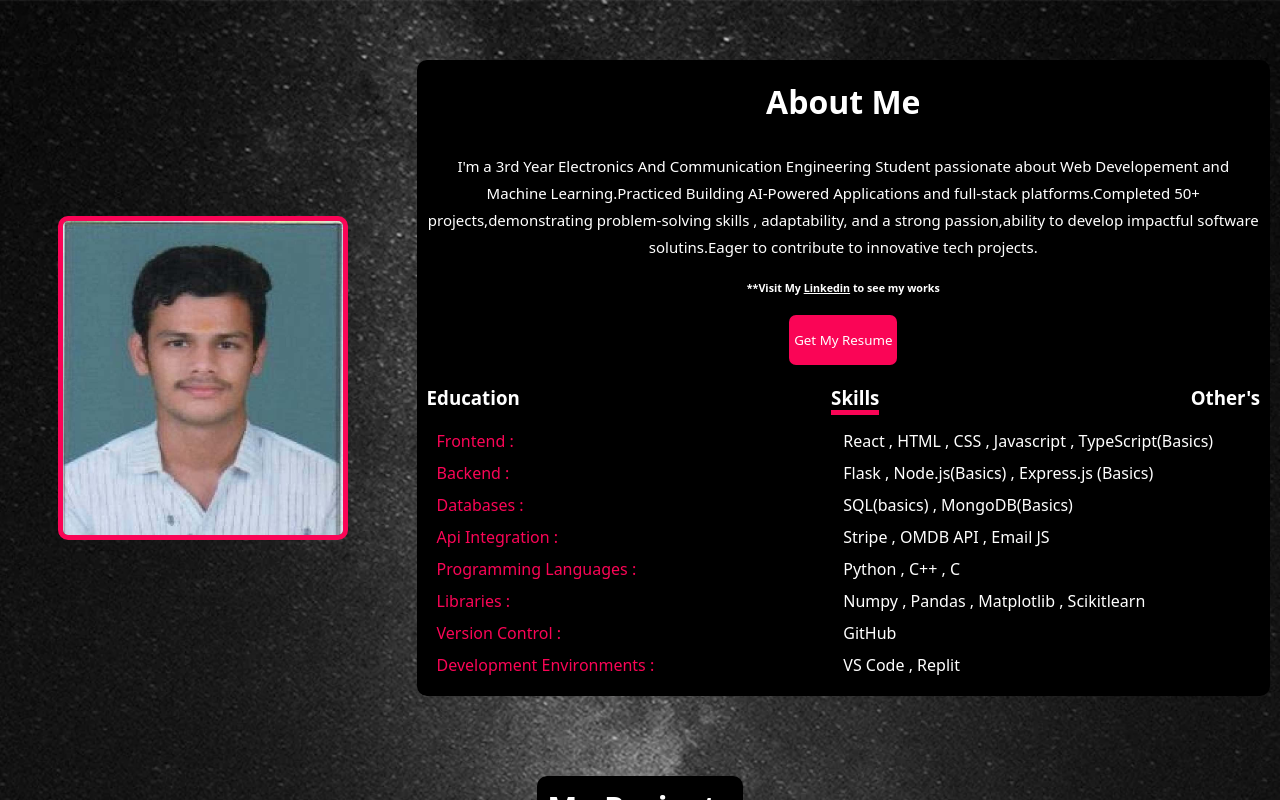
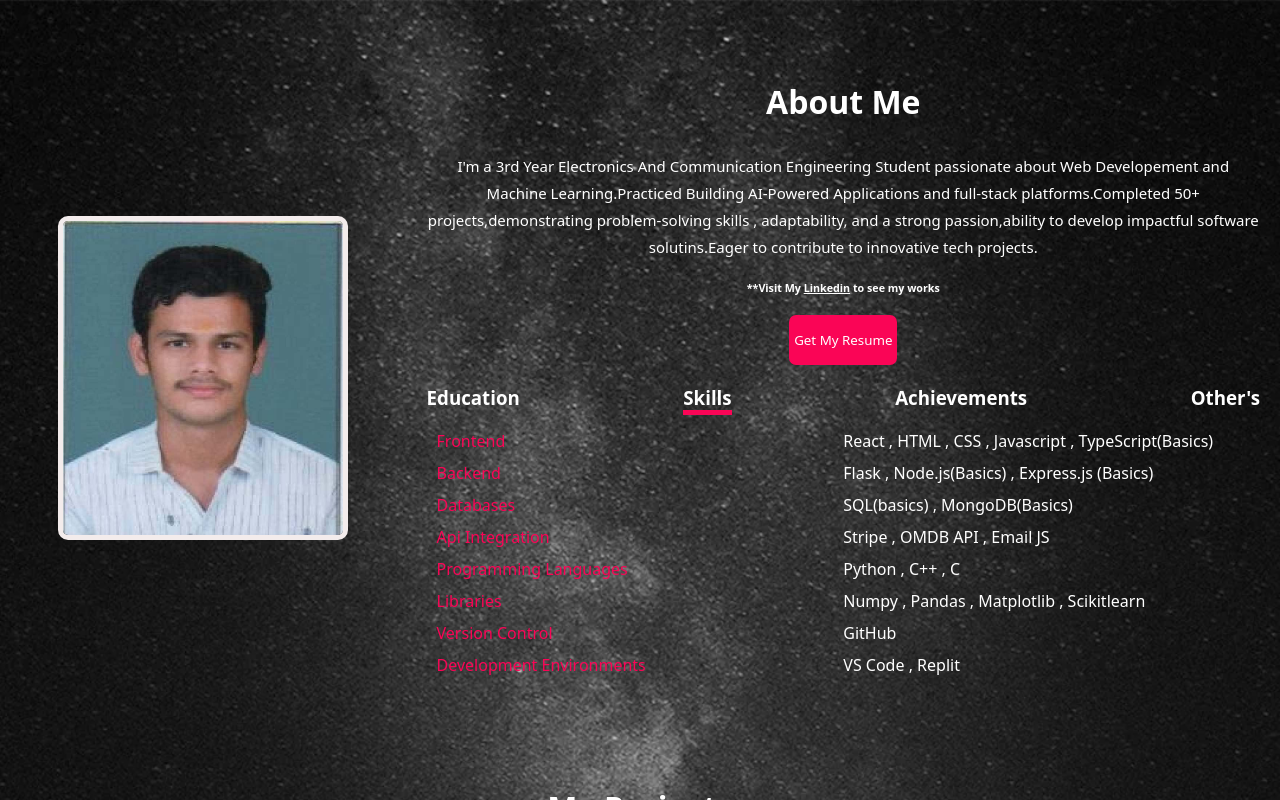
Before and after one commit to VJ13SS/Portfolio, a React (Vite) app in the folder frontend/: page / in a window 1280 px wide. Both pictures are taken after a click on the element "Skills". Shown: the part 810-1610 px from the top of the page. Built offline with nearby package versions, Linux system fonts and the light colour scheme.

Commit message:
updated the design

```diff
--- a/frontend/src/components/about/about.css
+++ b/frontend/src/components/about/about.css
@@ -10,7 +10,6 @@
 }
 
 .about h1 {
-  background-color: black;
   padding: 10px;
   border-radius: 10px;
 }
@@ -21,7 +20,7 @@
   justify-content: center;
   align-items: center;
   gap: 20px;
-  background-color: black;
+  background-color: transparent;
   padding: 10px;
   border-radius: 10px;
 }
@@ -39,7 +38,7 @@
 
 .about-description button:hover{
   border: 3px solid rgb(250, 5, 86);
-  background-color: black;
+  background-color: transparent;
 }
 
 .about-description a{
@@ -55,7 +54,7 @@
 .about .logo img {
   width: 75%;
   border-radius: 10px;
-  border: 5px solid rgb(250, 5, 86);
+  border: 5px solid rgb(243, 236, 236);
 }
 
 .about .profile-summary {
--- a/frontend/src/components/about/about.jsx
+++ b/frontend/src/components/about/about.jsx
@@ -1,16 +1,16 @@
 import { useState } from "react";
 import "./about.css";
+import { education, skills, achievements, others } from "./aboutInfo";
 
 export default function About() {
   const [category, setCategory] = useState("Education");
   return (
     <div className="about" id="about">
-
       <div className="logo">
         <img src="./profile.jpg" alt="" />
       </div>
       <div className="about-description">
-      <h1>About Me</h1>
+        <h1>About Me</h1>
         <p className="profile-summary">
           I'm a 3rd Year Electronics And Communication Engineering Student
           passionate about Web Developement and Machine Learning.Practiced
@@ -19,9 +19,15 @@ export default function About() {
           a strong passion,ability to develop impactful software solutins.Eager
           to contribute to innovative tech projects.
         </p>
-        <h6>**Visit My <a href="https://www.linkedin.com/in/viswajith-s-connect">Linkedin</a> to see my works</h6>
+        <h6>
+          **Visit My{" "}
+          <a href="https://www.linkedin.com/in/viswajith-s-connect">Linkedin</a>{" "}
+          to see my works
+        </h6>
 
-        <a href="/Viswajith_S.pdf" download><button>Get My Resume</button></a>
+        <a href="/Viswajith_S.pdf" download>
+          <button>Get My Resume</button>
+        </a>
         <div className="other-details">
           <div className="header">
             <h3
@@ -39,6 +45,13 @@ export default function About() {
               Skills
             </h3>
             <h3
+              onClick={() => setCategory("Achievements")}
+              style={{}}
+              className={category == "Achievements" ? "header-active" : ""}
+            >
+              Achievements
+            </h3>
+            <h3
               onClick={() => setCategory("Other's")}
               style={{}}
               className={category == "Other's" ? "header-active" : ""}
@@ -49,76 +62,50 @@ export default function About() {
           <div className="information">
             {category == "Education" ? (
               <div className="info">
-                <p>
-                  <span>Engineering</span>BTech ECE (3rd Year , currently
-                  pursuing from NSSCE)
-                </p>
-
-                <p>
-                  <span>Higher Secondary</span>BSS Gurukulam Higher Secondary
-                  School, Alathur
-                </p>
-
-                <p>
-                  <span>High School</span>BSS Gurukulam Higher Secondary School,
-                  Alathur
-                </p>
+                {education.map((item, index) => {
+                  return (
+                    <p key={index}>
+                      <span>{item.type}</span>
+                      {item.institute}
+                    </p>
+                  );
+                })}
               </div>
             ) : category == "Skills" ? (
               <div className="info">
-                <p>
-                  <span>Frontend : </span>React , HTML , CSS , Javascript ,
-                  TypeScript(Basics)
-                </p>
-
-                <p>
-                  <span>Backend : </span>Flask , Node.js(Basics) , Express.js
-                  (Basics)
-                </p>
-
-                <p>
-                  <span>Databases :</span>SQL(basics) , MongoDB(Basics)
-                </p>
-
-                <p>
-                  <span>Api Integration : </span>Stripe , OMDB API , Email JS
-                </p>
-
-                <p>
-                  <span>Programming Languages : </span>Python , C++ , C
-                </p>
-
-                <p>
-                  <span>Libraries : </span>Numpy , Pandas , Matplotlib ,
-                  Scikitlearn
-                </p>
-
-                <p>
-                  <span>Version Control :</span> GitHub
-                </p>
-                <p>
-                  <span>Development Environments : </span>VS Code , Replit
-                </p>
+                {skills.map((item, index) => {
+                  return (
+                    <p key={index}>
+                      <span>{item.type}</span>
+                      {item.entities}
+                    </p>
+                  );
+                })}
+              </div>
+            ) : category === "Achievements" ? (
+              <div className="info">
+                {achievements.map((item, index) => {
+                  return (
+                    <p key={index}>
+                      <span>{item.type}</span>
+                      {item.description}
+                    </p>
+                  );
+                })}
               </div>
             ) : (
               <div className="info">
+                {others.map((item, index) => {
+                  return (
+                    <p key={index}>
+                      <span>{item.type}</span>
+                      {item.identifier}
+                    </p>
+                  );
+                })}
                 <p>
-                  <span>Location</span>Althur , Palakkad , Kerala
-                </p>
-
-                <p>
-                  <span>Code Name</span>VJ13SS
-                </p>
-
-                <p>
-                  <span>Domain</span>Web Development
-                </p>
-
-                <p>
-                  <span>Sub Domain</span>Machine Learning
-                </p>
-                <p>
-                  <span>LeetCode</span> <a href="https://leetcode.com/u/Viswajith_s/">LeetCode</a>
+                  <span>LeetCode</span>{" "}
+                  <a href="https://leetcode.com/u/Viswajith_s/">LeetCode</a>
                 </p>
 
                 <p>
@@ -126,7 +113,12 @@ export default function About() {
                   <span>GitHub</span>
                   <a href="https://github.com/VJ13SS">Github</a>
                 </p>
-                <p><span>LinkedIn</span> <a href= "https://www.linkedin.com/in/viswajith-s-connect">LinkedIn</a></p>
+                <p>
+                  <span>LinkedIn</span>{" "}
+                  <a href="https://www.linkedin.com/in/viswajith-s-connect">
+                    LinkedIn
+                  </a>
+                </p>
               </div>
             )}
           </div>
--- /dev/null
+++ b/frontend/src/components/about/aboutInfo.js
@@ -0,0 +1,30 @@
+export const education = [
+    {'type':"Engineering",'institute':'BTech ECE (3rd Year , currently pursuing from NSSCE)'},
+    {'type':"Higher Secondary",'institute':'BSS Gurukulam Higher Secondary School, Alathur'},
+    {'type':"High School",'institute':'BSS Gurukulam Higher Secondary School, Alathur'}
+]
+
+export const skills = [
+    {'type':'Frontend','entities':'React , HTML , CSS , Javascript , TypeScript(Basics)'},
+    {'type':'Backend','entities':'Flask , Node.js(Basics) , Express.js (Basics)'},
+    {'type':'Databases','entities':'SQL(basics) , MongoDB(Basics)'},
+    {'type':'Api Integration','entities':'Stripe , OMDB API , Email JS'},
+    {'type':'Programming Languages','entities':'Python , C++ , C'},
+    {'type':'Libraries','entities':'Numpy , Pandas , Matplotlib , Scikitlearn'},
+    {'type':'Version Control','entities':'GitHub'},
+    {'type':'Development Environments','entities':'VS Code , Replit'},
+]
+
+export const achievements = [
+    {'type':'Hackathon','description':'Secured 3rd positon at HackFiesta conducted at NSSCE'},
+    {'type':'Leetcode','description':'Solved 215+ leetcode problems'},
+    {'type':'Projects','description':'Completed 50+ projects'},
+]
+
+export const others = [
+    {'type':'Email','identifier':'viswajith5749@gmail.com'},
+    {'type':'Location','identifier':'Althur , Palakkad , Kerala'},
+    {'type':'Code Name','identifier':'VJ13SS'},
+    {'type':'Domain','identifier':'Web Development'},
+    {'type':'Sub Domain','identifier':'Machine Learning'},
+]
--- a/frontend/src/components/contact/contact.css
+++ b/frontend/src/components/contact/contact.css
@@ -11,7 +11,7 @@
 }
 
 .contact span{
-    background-color: black;
+    border: 1px solid white;
     padding: 10px;
     border-radius: 10px;
 }
@@ -19,8 +19,8 @@
 .links{
     display: flex;
     gap: 10px;
-    background-color: black;
     padding: 10px;
     cursor: pointer;
     border-radius: 10px;
+    border: 1px solid white;
 }
--- a/frontend/src/components/navbar/navbar.css
+++ b/frontend/src/components/navbar/navbar.css
@@ -4,7 +4,7 @@ nav{
     justify-content: space-between;
     padding-inline: 15px;
     align-items: center;
-    background-color: black;
+    background-color: transparent;
     width: 100%;
     min-height: 60px;
 }
--- a/frontend/src/components/profile/profile.css
+++ b/frontend/src/components/profile/profile.css
@@ -15,9 +15,11 @@
     flex-direction: column;
     gap: 5px;
     padding: 10px;
-    background-color: black;
     border-radius: 10px;
+    width: 100%;
+
 }
+
 
 h1 span{
     color: rgb(250, 5, 86);
--- a/frontend/src/components/projects/projects.css
+++ b/frontend/src/components/projects/projects.css
@@ -12,7 +12,6 @@
 }
 
 .projects h1{
-    background-color: black;
     padding: 10px;
     border-radius: 10px;
 }
@@ -79,7 +78,7 @@
 .projects span{
     font-size: 10px;
     border-radius: 10px;
-    background-color: black;
+    background-color: rgba(0,0,0,0.2);
     padding: 10px;
 }
 
--- a/frontend/src/components/services/services.css
+++ b/frontend/src/components/services/services.css
@@ -7,7 +7,6 @@
 }
 
 .services h1{
-    background-color: black;
     padding: 10px;
     color: white;
     border-radius: 10px;
@@ -20,7 +19,7 @@
 }
 
 .my-services .service{
-    background-color: black;
+
     width: 350px;
     height: 300px;
     display: flex;
@@ -31,10 +30,11 @@
     color: white;
     transition: all 0.5s linear;
     cursor: pointer;
+    border: 2px solid white;
 }
 
 .service:hover{
-    background-color: rgb(250, 5, 86);
+    background-color:black;
     transform: translateY(-10px);
 }
 
--- a/frontend/src/index.css
+++ b/frontend/src/index.css
@@ -1,29 +1,30 @@
-*{
+* {
   margin: 0;
   padding: 0;
   box-sizing: border-box;
-  font-family: system-ui, -apple-system, BlinkMacSystemFont, 'Segoe UI', Roboto, Oxygen, Ubuntu, Cantarell, 'Open Sans', 'Helvetica Neue', sans-serif;
+  font-family: system-ui, -apple-system, BlinkMacSystemFont, "Segoe UI", Roboto,
+    Oxygen, Ubuntu, Cantarell, "Open Sans", "Helvetica Neue", sans-serif;
   scroll-behavior: smooth;
   scrollbar-width: thin;
   scrollbar-color: rgb(221, 219, 219) transparent;
 }
 
-body{
+body {
   min-height: 100vh;
   background-color: black;
   overflow-x: hidden;
 }
 
-body.no-scroll{
+body.no-scroll {
   overflow-y: hidden;
 }
 
-a{
+a {
   text-decoration: none;
   color: inherit;
 }
 
-ul li{
+ul li {
   list-style: none;
 }
 
@@ -39,23 +40,22 @@ ul li{
 }
 
 /* Background stays fixed while scrolling */
+/* ::before creates a background layer behind the app*/
 .app::before {
   content: "";
-  position: fixed;
+  position: fixed; /*Fixes the layer*/
   top: 0;
   left: 0;
   width: 100%;
   height: 100%;
-  background-image: url('/parallax_image.jpg'); /* ✅ Correct image path */
+  background-image: url("/parallax_image.jpg");
   background-size: cover;
-  background-position: center calc(var(--scroll-offset)); /* ✅ Moves only inside background */
-  will-change: background-position;
-  z-index: -1; /* ✅ Keeps it behind everything */
+  background-position: center calc(var(--scroll-offset)); /* calc(var(--scroll-offset)) -> dynamically calculates background position. This part makes makes the background shift slightly based on scroll.Moves the visible portion of the background without moving the whole element*/
+  will-change: background-position; /*will-change is a performance optimization will tell browser which css property will change frequently so it can optimize rendering effectively*/
+  z-index: -1; /*  Keeps it behind everything */
 }
 
-
-hr{
+hr {
   width: 80%;
   margin-bottom: 20px;
-
 }
```
Also changed, not shown: frontend/src/App.jsx (+7 -9 lines), frontend/src/components/sidebar/navlinks.css (+8 -6 lines).
